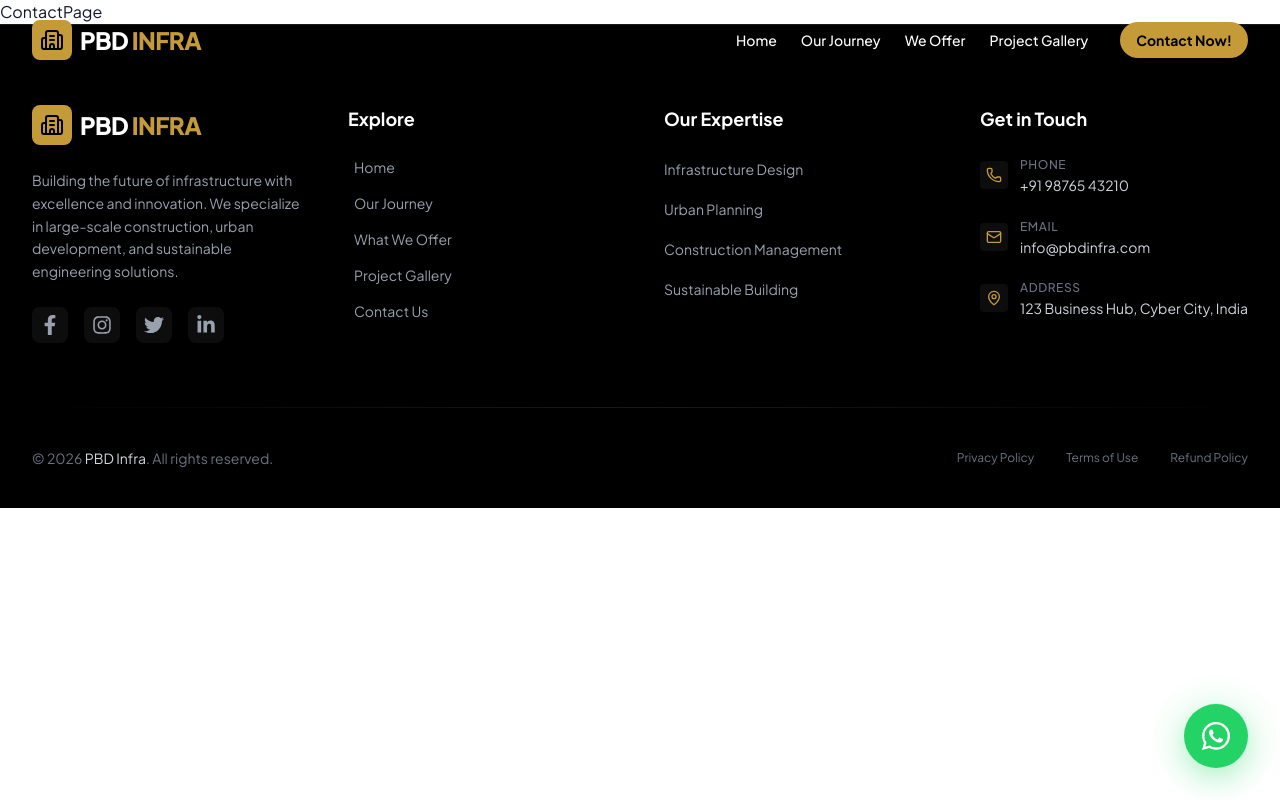
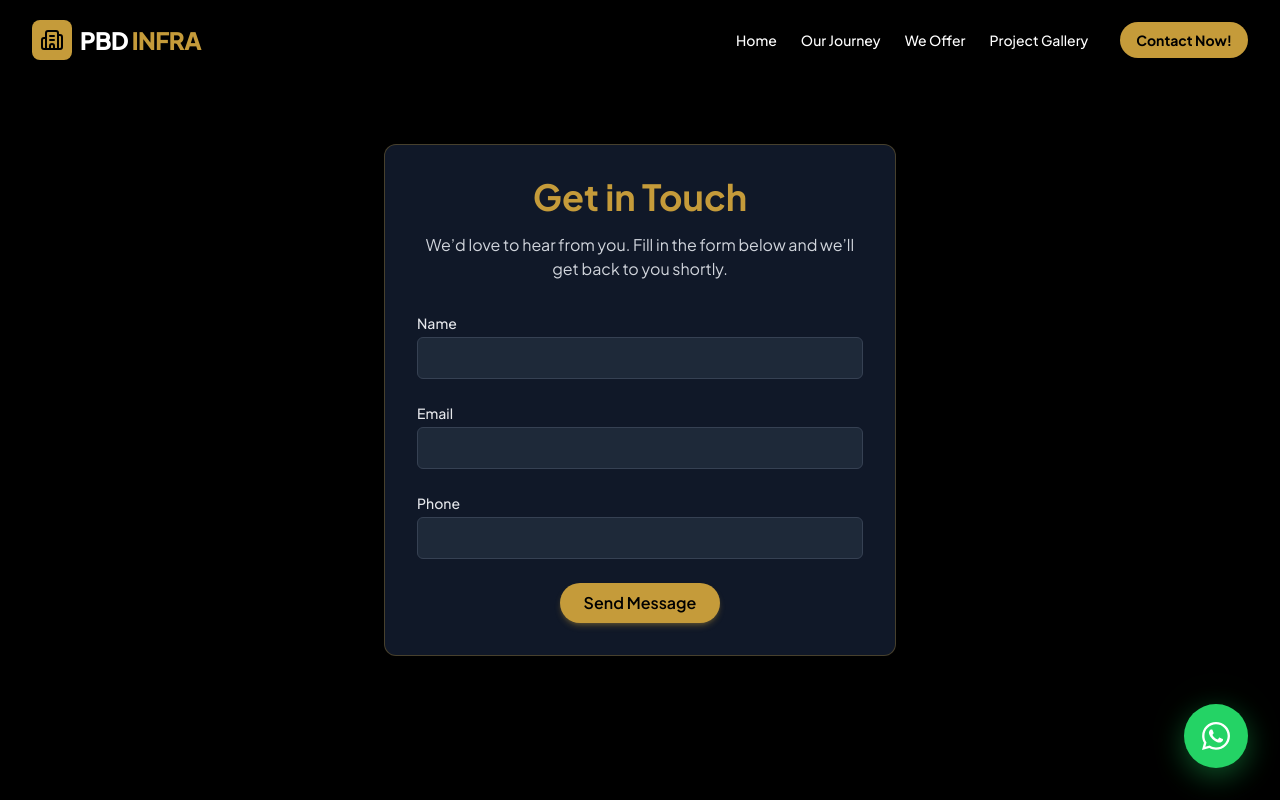
Before and after one commit to extechnology/PBD-Infra, a React (Vite) app: page /contact in a window 1280 px wide. Shown: the top 800 px of the page. Built offline with nearby package versions, Linux system fonts and the light colour scheme.

Commit message:
updated contact page

```diff
--- a/src/App.tsx
+++ b/src/App.tsx
@@ -12,6 +12,7 @@ const GalleryPage = lazy(() => import("./pages/GalleryPage"));
 const JourneyPage = lazy(() => import("./pages/OurJourneyPage"));
 const OfferPage = lazy(() => import("./pages/WeOfferPage"));
 const ContactPage = lazy(() => import("./pages/ContactPage"));
+const NotFound = lazy(() => import("./pages/NotFound"));
 
 
 function App() {
@@ -26,6 +27,7 @@ function App() {
             <Route path="/journey" element={<JourneyPage />} />
             <Route path="/offer" element={<OfferPage />} />
             <Route path="/contact" element={<ContactPage />} />
+            <Route path="*" element={<NotFound />} />
           </Routes>
         </Suspense>
         <WhatsAppButton />
--- a/src/components/feedback/Loader.tsx
+++ b/src/components/feedback/Loader.tsx
@@ -1,8 +1,26 @@
+import { BiBuilding } from "react-icons/bi";
+import FadeIn from "../shared/FadeIn";
 
+/**
+ * Premium loader displayed while pages or data are loading.
+ * Uses a golden building icon to reflect the infrastructure theme.
+ * The component fills the viewport, centers the animated icon, and
+ * applies a subtle background gradient. It fades in when it becomes
+ * visible using the shared FadeIn utility.
+ */
 const Loader = () => {
   return (
-    <div>Loader</div>
-  )
-}
+    <FadeIn
+      direction="none"
+      className="fixed inset-0 flex items-center justify-center bg-black/80 z-50"
+    >
+      <div className="flex flex-col items-center space-y-4">
+        {/* Rotating golden building icon */}
+        <BiBuilding size={80} className="text-gold-500 animate-spin-slow" />
+        <p className="text-white text-lg">Loading...</p>
+      </div>
+    </FadeIn>
+  );
+};
 
-export default Loader
+export default Loader;
--- a/src/constants/navbarData.ts
+++ b/src/constants/navbarData.ts
@@ -1,6 +1,6 @@
 export const navItems = [
   { title: "Home", link: "/" },
-  { title: "Our Journey", link: "/journey" },
-  { title: "We Offer", link: "/offer" },
-  { title: "Project Gallery", link: "/projects" },
+  { title: "Our Journey", link: "/journeys" },
+  { title: "We Offer", link: "/offers" },
+  { title: "Project Gallery", link: "/projectss" },
 ];
--- a/src/pages/ContactPage.tsx
+++ b/src/pages/ContactPage.tsx
@@ -1,8 +1,114 @@
+import { useState } from "react";
+import FadeIn from "../components/shared/FadeIn";
 
 const ContactPage = () => {
+  const [form, setForm] = useState({ name: "", email: "", phone: "" });
+
+  const handleChange = (e: React.ChangeEvent<HTMLInputElement>) => {
+    const { name, value } = e.target;
+    setForm((prev) => ({ ...prev, [name]: value }));
+  };
+
+  const handleSubmit = (e: React.FormEvent) => {
+    e.preventDefault();
+    console.log("Contact form submitted:", form);
+    // TODO: integrate with backend API
+  };
+
   return (
-    <div>ContactPage</div>
-  )
-}
+    <section className="min-h-screen bg-black flex items-center justify-center px-4 py-12 text-white">
+      {/* Card container */}
+      <FadeIn direction="up" className="w-full max-w-lg">
+        <div className="bg-gray-900 border border-gold-500/30 rounded-xl shadow-xl p-8">
+          {/* Header */}
+          <FadeIn delay={0.1}>
+            <h1 className="text-3xl md:text-4xl font-bold text-center text-gold-500">
+              Get in Touch
+            </h1>
+          </FadeIn>
 
-export default ContactPage
+          <FadeIn delay={0.2}>
+            <p className="mt-4 text-center text-gray-300">
+              We’d love to hear from you. Fill in the form below and we’ll get
+              back to you shortly.
+            </p>
+          </FadeIn>
+
+          {/* Form */}
+          <FadeIn delay={0.3}>
+            <form className="mt-8 space-y-6" onSubmit={handleSubmit}>
+              {/* Name */}
+              <div>
+                <label
+                  htmlFor="name"
+                  className="block text-sm font-medium text-gray-200"
+                >
+                  Name
+                </label>
+                <input
+                  type="text"
+                  id="name"
+                  name="name"
+                  required
+                  value={form.name}
+                  onChange={handleChange}
+                  className="mt-1 block w-full rounded-md bg-gray-800 border border-gray-700 focus:border-gold-500 focus:ring-0 text-white px-3 py-2"
+                />
+              </div>
+
+              {/* Email */}
+              <div>
+                <label
+                  htmlFor="email"
+                  className="block text-sm font-medium text-gray-200"
+                >
+                  Email
+                </label>
+                <input
+                  type="email"
+                  id="email"
+                  name="email"
+                  required
+                  value={form.email}
+                  onChange={handleChange}
+                  className="mt-1 block w-full rounded-md bg-gray-800 border border-gray-700 focus:border-gold-500 focus:ring-0 text-white px-3 py-2"
+                />
+              </div>
+
+              {/* Phone */}
+              <div>
+                <label
+                  htmlFor="phone"
+                  className="block text-sm font-medium text-gray-200"
+                >
+                  Phone
+                </label>
+                <input
+                  type="tel"
+                  id="phone"
+                  name="phone"
+                  required
+                  value={form.phone}
+                  onChange={handleChange}
+                  className="mt-1 block w-full rounded-md bg-gray-800 border border-gray-700 focus:border-gold-500 focus:ring-0 text-white px-3 py-2"
+                />
+              </div>
+
+              {/* Submit */}
+              <div className="text-center">
+                <button
+                  type="submit"
+                  className="inline-block bg-gold-500 text-black font-semibold py-2 px-6 rounded-full hover:bg-gold-400 transition-colors shadow-md shadow-gold-500/30"
+                >
+                  Send Message
+                </button>
+              </div>
+            </form>
+          </FadeIn>
+        </div>
+      </FadeIn>
+    </section>
+  );
+};
+
+export default ContactPage;
--- /dev/null
+++ b/src/pages/NotFound.tsx
@@ -0,0 +1,62 @@
+
+import { Link } from "react-router-dom";
+import { ArrowLeft, Home } from "lucide-react";
+
+const NotFound = () => {
+  return (
+    <div className="relative flex min-h-screen items-center justify-center overflow-hidden bg-black px-6 text-white">
+      {/* Background Glow */}
+      <div className="absolute left-1/2 top-1/2 h-[500px] w-[500px] -translate-x-1/2 -translate-y-1/2 rounded-full bg-zinc-800/30 blur-3xl" />
+
+      {/* Grid Effect */}
+      <div className="absolute inset-0 bg-[linear-gradient(to_right,#27272a_1px,transparent_1px),linear-gradient(to_bottom,#27272a_1px,transparent_1px)] bg-size-[60px_60px] opacity-10" />
+
+      {/* Content */}
+      <div className="relative z-10 max-w-2xl text-center">
+        {/* 404 Text */}
+        <h1 className="bg-linear-to-b from-white to-zinc-500 bg-clip-text text-[120px] font-black leading-none text-transparent md:text-[180px]">
+          404
+        </h1>
+
+        {/* Title */}
+        <h2 className="mt-4 text-3xl font-semibold tracking-tight md:text-5xl">
+          Page Not Found
+        </h2>
+
+        {/* Description */}
+        <p className="mx-auto mt-5 max-w-lg text-sm leading-relaxed text-zinc-400 md:text-base">
+          The page you are looking for doesn&apos;t exist, may have been
+          removed, or is temporarily unavailable.
+        </p>
+
+        {/* Buttons */}
+        <div className="mt-10 flex flex-col items-center justify-center gap-4 sm:flex-row">
+          <Link
+            to="/"
+            className="group inline-flex items-center gap-2 rounded-full border border-zinc-800 bg-white px-6 py-3 text-sm font-medium text-black transition-all duration-300 hover:scale-105 hover:bg-zinc-200"
+          >
+            <Home size={18} />
+            Go Home
+          </Link>
+
+          <button
+            onClick={() => window.history.back()}
+            className="group inline-flex items-center gap-2 rounded-full border border-zinc-700 bg-zinc-900 px-6 py-3 text-sm font-medium text-white transition-all duration-300 hover:scale-105 hover:border-zinc-500 hover:bg-zinc-800"
+          >
+            <ArrowLeft size={18} />
+            Go Back
+          </button>
+        </div>
+
+        {/* Bottom Accent */}
+        <div className="mt-14 flex items-center justify-center gap-2">
+          <div className="h-2 w-2 rounded-full bg-zinc-500" />
+          <div className="h-px w-24 bg-zinc-700" />
+          <div className="h-2 w-2 rounded-full bg-zinc-500" />
+        </div>
+      </div>
+    </div>
+  );
+};
+
+export default NotFound;
```
